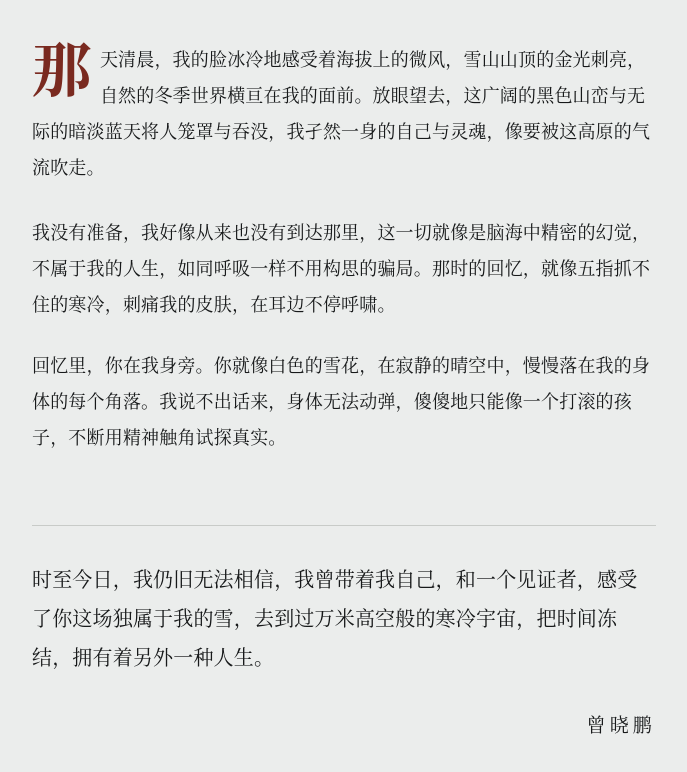
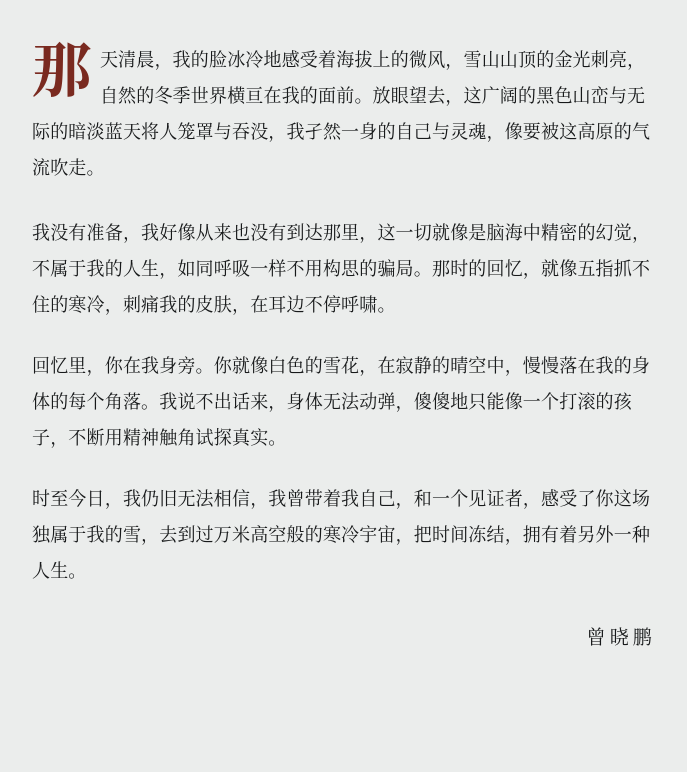
Before and after one commit to zengxiaopeng-code/essays, a plain HTML site: page nizhechangxue.html in a window 1280 px wide. Shown: the part 479-1251 px from the top of the page, without its empty margins (296-983 px from the left). Drawn offline with Linux system fonts and the light colour scheme.

Commit message:
《你这场雪》排版：去掉结语框，末句回归正文，全篇按小段连续排布
原文是一气呵成的整体，之前把末句单拎成带框结语破坏了完整性；改为四个普通段落，
末句作正文最后一段，仅保留末尾签名。

Co-Authored-By: Claude Opus 4.8 (1M context) <noreply@anthropic.com>

```diff
--- a/nizhechangxue.html
+++ b/nizhechangxue.html
@@ -245,12 +245,11 @@
 
     <p>回忆里，你在我身旁。你就像白色的雪花，在寂静的晴空中，慢慢落在我的身体的每个角落。我说不出话来，身体无法动弹，傻傻地只能像一个打滚的孩子，不断用精神触角试探真实。</p>
 
+    <p>时至今日，我仍旧无法相信，我曾带着我自己，和一个见证者，感受了你这场独属于我的雪，去到过万米高空般的寒冷宇宙，把时间冻结，拥有着另外一种人生。</p>
+
   </div>
 
-  <div class="coda">
-    时至今日，我仍旧无法相信，我曾带着我自己，和一个见证者，感受了你这场独属于我的雪，去到过万米高空般的寒冷宇宙，把时间冻结，拥有着另外一种人生。
-    <p class="signoff">曾晓鹏</p>
-  </div>
+  <p class="signoff">曾晓鹏</p>
 
 </main>
 
```
